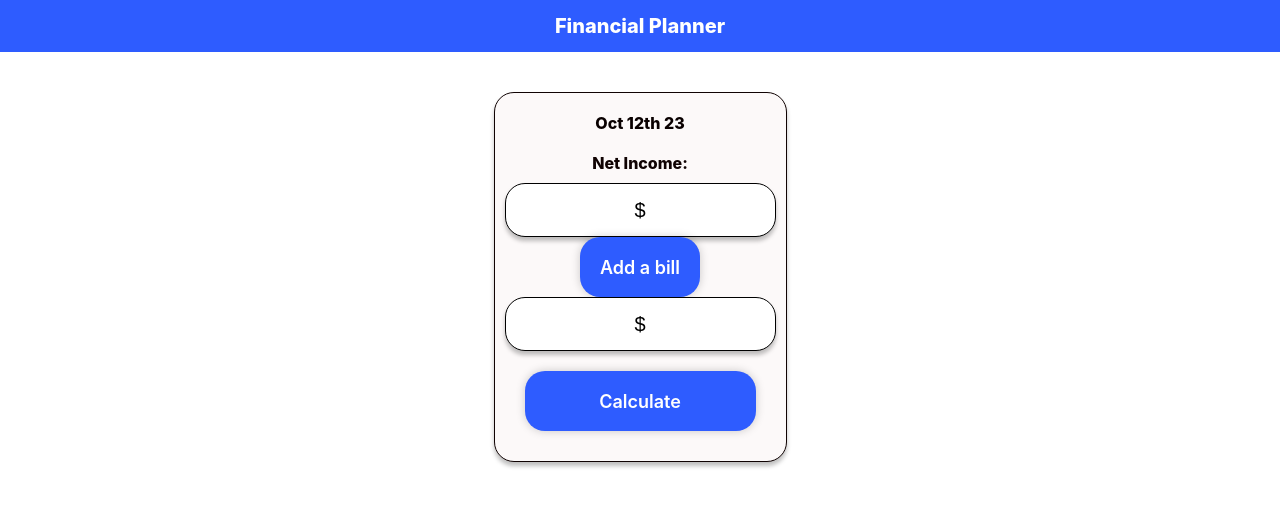
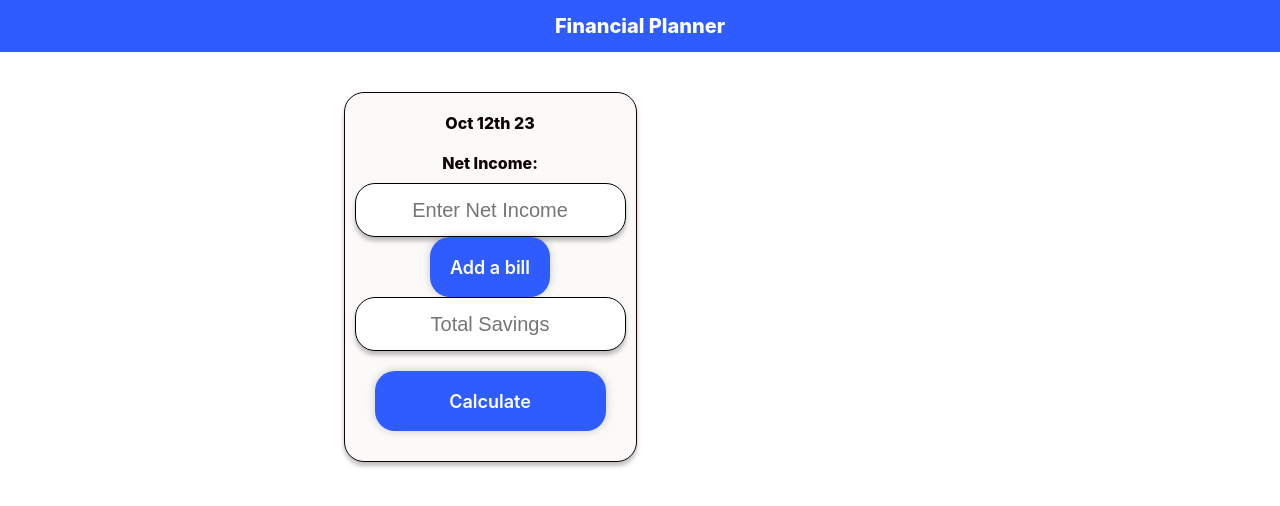
Before and after one commit to AlexanderEstrella/Financial-planner, a React (Create React App) app: page / in a window 1280 px wide. Shown: the top 506 px of the page. Built offline with nearby package versions, Linux system fonts and the light colour scheme.

Commit message:
added chart.js and react-chart and calculatotal savings  - string() function to allow .replace to function properly

```diff
--- a/package.json
+++ b/package.json
@@ -9,8 +9,10 @@
     "@testing-library/jest-dom": "^5.17.0",
     "@testing-library/react": "^13.4.0",
     "@testing-library/user-event": "^13.5.0",
+    "chart.js": "^3.9.1",
     "moment": "^2.29.4",
     "react": "^18.2.0",
+    "react-chartjs-2": "^5.2.0",
     "react-dom": "^18.2.0",
     "react-scripts": "^5.0.1",
     "web-vitals": "^2.1.4"
--- a/src/Components/Home.js
+++ b/src/Components/Home.js
@@ -1,48 +1,53 @@
-import React, { useState } from "react";
+import React, { useEffect, useState } from "react";
 import moment from "moment";
 import { FontAwesomeIcon } from "@fortawesome/react-fontawesome";
 import { faDeleteLeft } from "@fortawesome/free-solid-svg-icons";
+import { IncomePieChart } from "./IncomePieChart";
 
 const Home = () => {
-  const [income, setIncome] = useState(""); // Initialize as a number
-  const [bills, setBills] = useState([]); // State for bills as an array
-  const [totalSavings, setTotalSavings] = useState("");
+  const [income, setIncome] = useState(0);
+  const [bills, setBills] = useState([]);
+  const [totalSavings, setTotalSavings] = useState(0);
+  const [totalBills, setTotalBills] = useState(0);
 
   let month = moment().format("MMM Do YY");
 
   const formatCurrency = (value) => {
-    //handles NAN errors when user put in something that is not a number
     if (typeof value !== "string") {
-      return "";
+      return 0;
     }
     const numericValue = parseFloat(value.replace(/[^0-9.]/g, ""));
     if (isNaN(numericValue)) {
-      return "";
+      return 0;
     }
-    return "$" + numericValue.toLocaleString("en-US");
+    return numericValue;
   };
 
   const calculateTotalSavings = () => {
     const sum = bills.reduce((accumulator, currentValue) => {
       // use array method to seperator string values and add them all together before subtracting from income.
-      const numericValue = parseFloat(currentValue.replace(/[^0-9.]/g, ""));
+      const numericValue = parseFloat(
+        currentValue.toString().replace(/^\s+|\s+$/g, "")
+      );
       return numericValue + accumulator;
     }, 0);
 
+    console.log(sum + " this is sum");
+    setTotalBills(sum); // Update the totalBills state
     setTotalSavings(income - sum);
   };
 
   const handleIncomeChange = (e) => {
     const inputValue = e.target.value;
     const numericValue = parseFloat(inputValue.replace(/[^0-9.]/g, ""));
-    setIncome(numericValue); // Set the numeric value to the state
+    setIncome(numericValue);
   };
 
-  console.log(bills);
   const handleBillChange = (e, index) => {
     const inputValue = e.target.value;
     const updatedBills = [...bills];
     updatedBills[index] = formatCurrency(inputValue);
+    console.log(updatedBills);
     setBills(updatedBills);
   };
 
@@ -53,7 +58,7 @@ const Home = () => {
   };
 
   const addBill = () => {
-    setBills([...bills, ""]); // Add an empty bill input
+    setBills([...bills, 0]);
   };
 
   return (
@@ -64,18 +69,17 @@ const Home = () => {
         <input
           type="text"
           className="dollar"
-          value={"$" + income.toLocaleString()}
+          value={income === 0 ? "" : "$" + income.toLocaleString()}
           onChange={handleIncomeChange}
           placeholder="Enter Net Income"
         />
 
         {bills.map((billValue, index) => (
-          // Map bills to
           <div key={index} className="bill-input">
             <input
               type="text"
               className="dollarbill"
-              value={billValue}
+              value={billValue === 0 ? "" : "$" + billValue.toLocaleString()}
               onChange={(e) => handleBillChange(e, index)}
               placeholder="Enter Bill"
             />
@@ -92,13 +96,15 @@ const Home = () => {
         <input
           type="text"
           className="dollartotalsavings"
-          value={"$" + totalSavings.toLocaleString()}
+          value={totalSavings === 0 ? "" : "$" + totalSavings.toLocaleString()}
           placeholder="Total Savings"
         />
         <button className="Calculatebutton" onClick={calculateTotalSavings}>
           Calculate
         </button>
       </div>
+
+      <IncomePieChart totalIncome={income} totalBills={totalBills} />
     </div>
   );
 };
--- /dev/null
+++ b/src/Components/IncomePieChart.js
@@ -0,0 +1,42 @@
+import React from "react";
+import { Chart, ArcElement } from "chart.js";
+import { Pie } from "react-chartjs-2";
+Chart.register(ArcElement);
+
+export const IncomePieChart = ({ totalIncome, totalBills }) => {
+  // Data for the Pie chart
+  const data = {
+    labels: ["Total Income", "Total Bills"],
+    datasets: [
+      {
+        data: [totalIncome, totalBills],
+        backgroundColor: ["blue", "red"],
+        hoversetoff: 4,
+      },
+    ],
+  };
+  const options = {
+    plugins: {
+      tooltip: {
+        callbacks: {
+          label: function (context) {
+            const labelIndex = context.dataIndex;
+            return (
+              data.labels[labelIndex] +
+              ": $" +
+              data.datasets[0].data[labelIndex].toLocaleString()
+            );
+          },
+        },
+      },
+    },
+  };
+
+  return (
+    <div>
+      <Pie data={data} options={{ options }} />
+    </div>
+  );
+};
+
+export default IncomePieChart;
```
Also changed, not shown: 2 other files (tests, documents, lock files or other folders).
